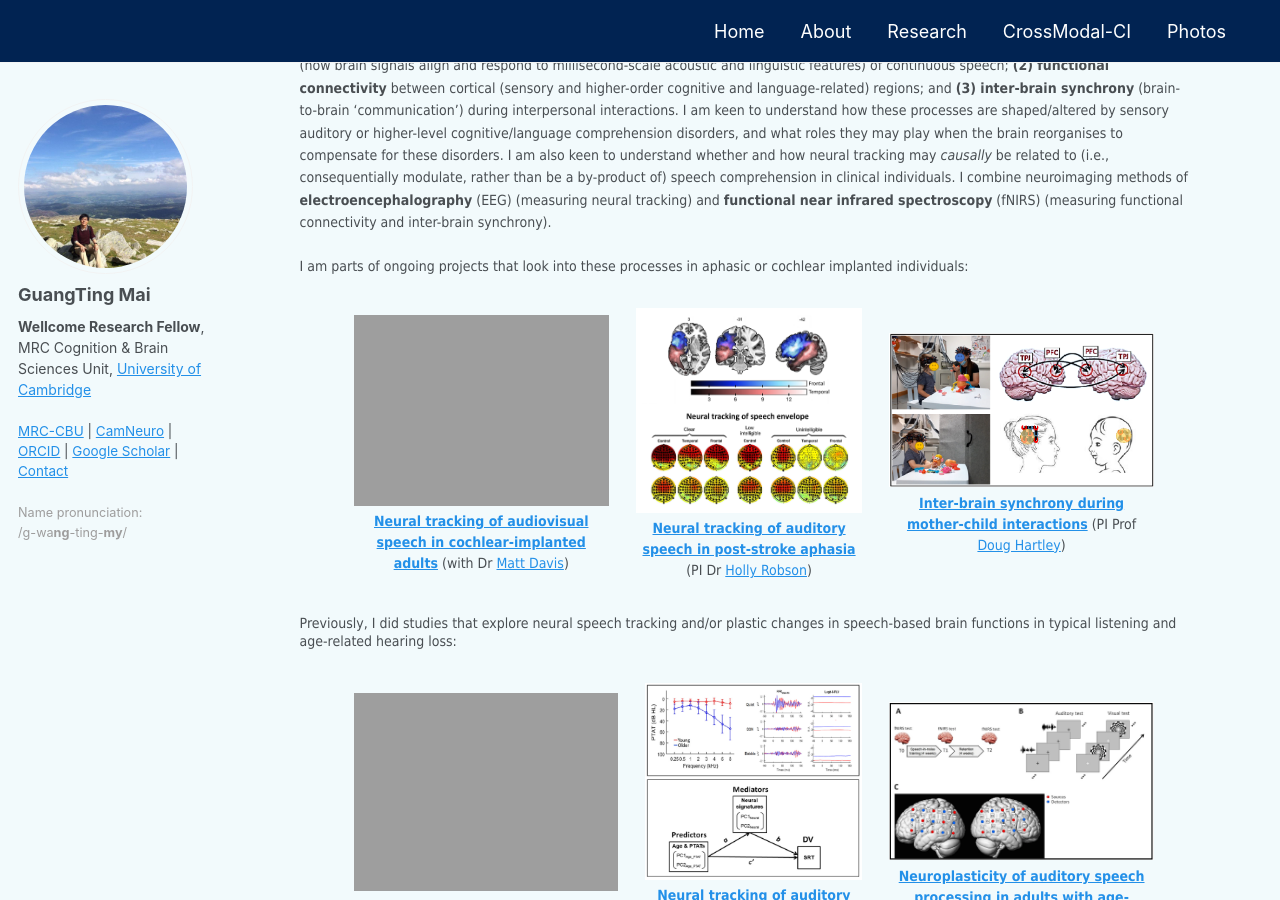
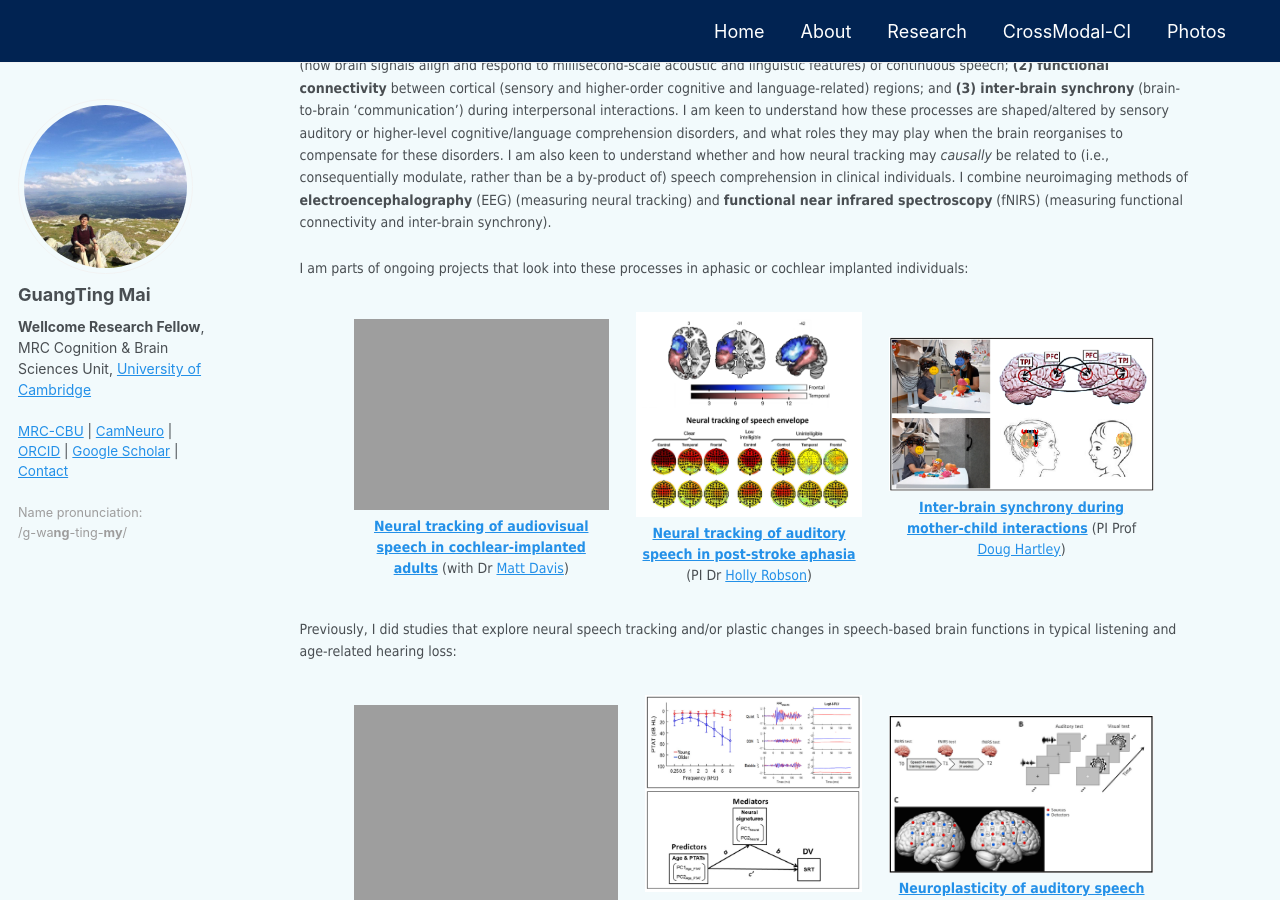
Before and after one commit to guangtingmai/guangtingmai.github.io, a Jekyll site: the page built from _pages/research-content.html, in a window 1280 px wide and 900 px high, scrolled down 326 px. Built offline with Jekyll 4.4.1, drawn with Linux system fonts in a browser that asks for light colours.

Commit message:
Update research-content.html

```diff
--- a/_pages/research-content.html
+++ b/_pages/research-content.html
@@ -17,7 +17,7 @@ author_profile: true
   may <i>causally</i> be related to (i.e., consequentially modulate, rather than be a by-product of) speech comprehension in clinical individuals. I combine neuroimaging methods of
   <strong>electroencephalography</strong> (EEG) (measuring neural tracking) and <strong>functional near infrared spectroscopy</strong> (fNIRS)
   (measuring functional connectivity and inter-brain synchrony).</span></p>
-<p><span style="font-size: 10.5pt;font-family: Tahoma;line-height: 1.3;display: block">I am parts of ongoing projects that look into these processes in aphasic or cochlear implanted individuals:</span>
+<p><span style="font-size: 10.5pt;font-family: Tahoma;line-height: 1.6;display: block">I am parts of ongoing projects that look into these processes in aphasic or cochlear implanted individuals:</span>
 
 <div class="flex-row">
   <div style="width: 27%; text-align: center;"><a href="https://guangtingmai.github.io/crossmodal-ci/">
@@ -42,7 +42,7 @@ author_profile: true
 </div>
 </p>
 
-<p><span style="font-size: 10.5pt;font-family: Tahoma;line-height: 1.3;display: block;margin-bottom: 0.05vh">Previously, I did studies that explore neural speech tracking and/or
+<p><span style="font-size: 10.5pt;font-family: Tahoma;line-height: 1.6;display: block;margin-bottom: 0.05vh">Previously, I did studies that explore neural speech tracking and/or
   plastic changes in speech-based brain functions in typical listening and age-related hearing loss:</span>
 
 <div class="flex-row">
```
